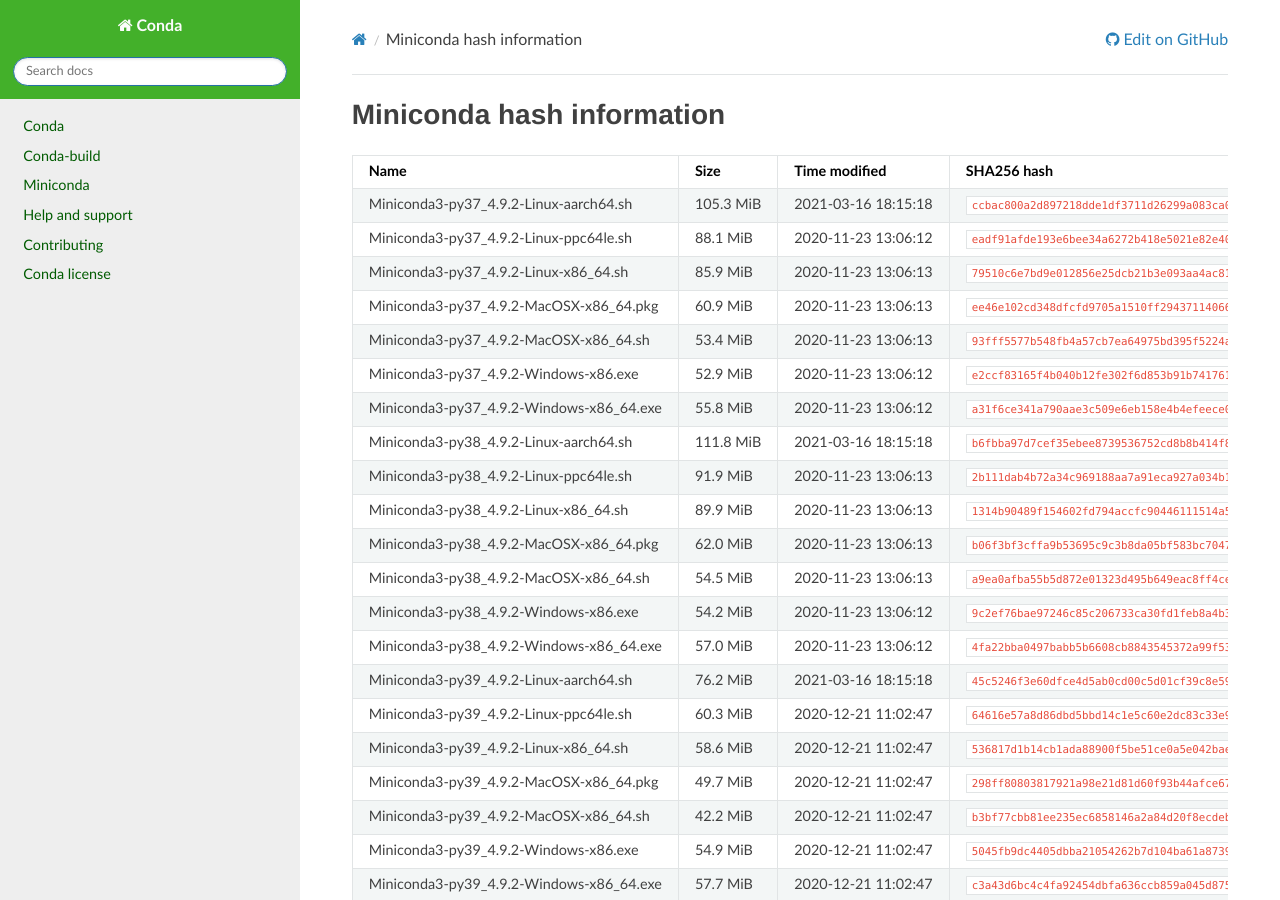
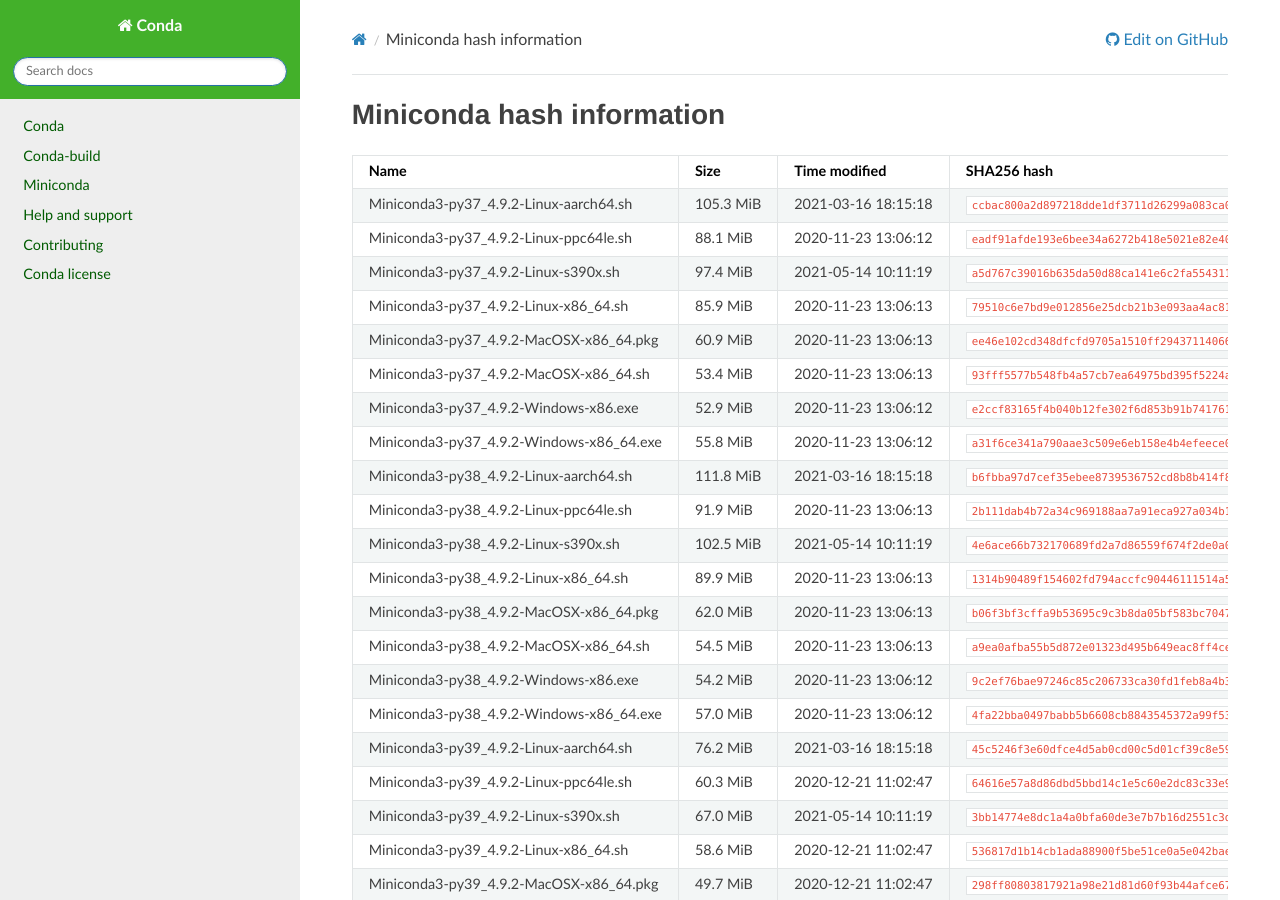
Before and after one commit to conda/conda-docs, a Sphinx documentation site: the page built from docs/source/miniconda_hashes.rst, in a window 1280 px wide and 900 px high. Built offline with Sphinx 7.4.7 and the Read the Docs theme 2.0.0, drawn with Linux system fonts in a browser that asks for light colours.

Commit message:
Adding Miniconda 4.9.2 installers for linux-s390x.

```diff
--- a/docs/source/miniconda.rst
+++ b/docs/source/miniconda.rst
@@ -52,10 +52,13 @@
 
    Python 3.9,`Miniconda3 Linux 64-bit <https://repo.anaconda.com/miniconda/Miniconda3-py39_4.9.2-Linux-x86_64.sh>`_,58.6 MiB,``536817d1b14cb1ada88900f5be51ce0a5e042bae178b5550e62f61e223deae7c``
    ,`Miniconda3 Linux-aarch64 64-bit <https://repo.anaconda.com/miniconda/Miniconda3-py39_4.9.2-Linux-aarch64.sh>`_,76.2 MiB,``45c5246f3e60dfce4d5ab0cd00c5d01cf39c8e59cefa1f053397f37fb13f4410``
+   ,`Miniconda3 Linux-s390x 64-bit <https://repo.anaconda.com/miniconda/Miniconda3-py39_4.9.2-Linux-s390x.sh>`_,67.0 MiB,``3bb14774e8dc1a4a0bfa60de3e7b7b16d2551c3d2075437a29fb1c65355732d6``
    Python 3.8,`Miniconda3 Linux 64-bit <https://repo.anaconda.com/miniconda/Miniconda3-latest-Linux-x86_64.sh>`_,89.9 MiB,``1314b90489f154602fd794accfc90446111514a5a72fe1f71ab83e07de9504a7``
    ,`Miniconda3 Linux-aarch64 64-bit <https://repo.anaconda.com/miniconda/Miniconda3-latest-Linux-aarch64.sh>`_,111.8 MiB,``b6fbba97d7cef35ebee8739536752cd8b8b414f88e237146b11ebf081c44618f``
+   ,`Miniconda3 Linux-s390x 64-bit <https://repo.anaconda.com/miniconda/Miniconda3-latest-Linux-s390x.sh>`_,102.5 MiB,``4e6ace66b732170689fd2a7d86559f674f2de0a0a0fbaefd86ef597d52b89d16``
    Python 3.7,`Miniconda3 Linux 32-bit <https://repo.anaconda.com/miniconda/Miniconda3-latest-Linux-x86.sh>`_,62.7 MiB,``f387eded3fa4ddc3104b7775e62d59065b30205c2758a8b86b4c27144adafcc4``
    ,`Miniconda3 Linux-aarch64 64-bit <https://repo.anaconda.com/miniconda/Miniconda3-py37_4.9.2-Linux-aarch64.sh>`_,105.3 MiB,``ccbac800a2d897218dde1df3711d26299a083ca0beb118edf62cf8f3d9516da8``
+   ,`Miniconda3 Linux-s390x 64-bit <https://repo.anaconda.com/miniconda/Miniconda3-py37_4.9.2-Linux-s390x.sh>`_,97.4 MiB,``a5d767c39016b635da50d88ca141e6c2fa554311c9a2af896644fcbe81f7ce82``
    Python 2.7,`Miniconda2 Linux 64-bit <https://repo.anaconda.com/miniconda/Miniconda2-latest-Linux-x86_64.sh>`_,48.7 MiB,``b820dde1a0ba868c4c948fe6ace7300a252b33b5befd078a15d4a017476b8979``
    ,`Miniconda2 Linux 32-bit <https://repo.anaconda.com/miniconda/Miniconda2-latest-Linux-x86.sh>`_,39.0 MiB,``2e20ac4379ca5262e7612f84ad26b1a2f2782d0994facdecb28e0baf51749979``
 
--- a/docs/source/miniconda_hashes.rst
+++ b/docs/source/miniconda_hashes.rst
@@ -8,6 +8,7 @@
 ========================================  =========  =================== ====================================================================
 Miniconda3-py37_4.9.2-Linux-aarch64.sh    105.3 MiB  2021-03-16 18:15:18  ``ccbac800a2d897218dde1df3711d26299a083ca0beb118edf62cf8f3d9516da8``
 Miniconda3-py37_4.9.2-Linux-ppc64le.sh    88.1 MiB   2020-11-23 13:06:12  ``eadf91afde193e6bee34a6272b418e5021e82e4002fb0717752b0bc669f54937``
+Miniconda3-py37_4.9.2-Linux-s390x.sh      97.4 MiB   2021-05-14 10:11:19  ``a5d767c39016b635da50d88ca141e6c2fa554311c9a2af896644fcbe81f7ce82``
 Miniconda3-py37_4.9.2-Linux-x86_64.sh     85.9 MiB   2020-11-23 13:06:13  ``79510c6e7bd9e012856e25dcb21b3e093aa4ac8113d9aa7e82a86987eabe1c31``
 Miniconda3-py37_4.9.2-MacOSX-x86_64.pkg   60.9 MiB   2020-11-23 13:06:13  ``ee46e102cd348dfcfd9705a1510ff29437114066b070865818628d9a8ea194bb``
 Miniconda3-py37_4.9.2-MacOSX-x86_64.sh    53.4 MiB   2020-11-23 13:06:13  ``93fff5577b548fb4a57cb7ea64975bd395f5224a6f90093e3798a352b09a46e7``
@@ -15,6 +16,7 @@
 Miniconda3-py37_4.9.2-Windows-x86_64.exe  55.8 MiB   2020-11-23 13:06:12  ``a31f6ce341a790aae3c509e6eb158e4b4efeece07a44988d21d54b07d9830af0``
 Miniconda3-py38_4.9.2-Linux-aarch64.sh    111.8 MiB  2021-03-16 18:15:18  ``b6fbba97d7cef35ebee8739536752cd8b8b414f88e237146b11ebf081c44618f``
 Miniconda3-py38_4.9.2-Linux-ppc64le.sh    91.9 MiB   2020-11-23 13:06:13  ``2b111dab4b72a34c969188aa7a91eca927a034b14a87f725fa8d295955364e71``
+Miniconda3-py38_4.9.2-Linux-s390x.sh      102.5 MiB  2021-05-14 10:11:19  ``4e6ace66b732170689fd2a7d86559f674f2de0a0a0fbaefd86ef597d52b89d16``
 Miniconda3-py38_4.9.2-Linux-x86_64.sh     89.9 MiB   2020-11-23 13:06:13  ``1314b90489f154602fd794accfc90446111514a5a72fe1f71ab83e07de9504a7``
 Miniconda3-py38_4.9.2-MacOSX-x86_64.pkg   62.0 MiB   2020-11-23 13:06:13  ``b06f3bf3cffa9b53695c9c3b8da05bf583bc7047d45b0d74492f154d85e317fa``
 Miniconda3-py38_4.9.2-MacOSX-x86_64.sh    54.5 MiB   2020-11-23 13:06:13  ``a9ea0afba55b5d872e01323d495b649eac8ff4ce2ea098fb4c357b6139fe6478``
@@ -22,6 +24,7 @@
 Miniconda3-py38_4.9.2-Windows-x86_64.exe  57.0 MiB   2020-11-23 13:06:12  ``4fa22bba0497babb5b6608cb8843545372a99f5331c8120099ae1d803f627c61``
 Miniconda3-py39_4.9.2-Linux-aarch64.sh    76.2 MiB   2021-03-16 18:15:18  ``45c5246f3e60dfce4d5ab0cd00c5d01cf39c8e59cefa1f053397f37fb13f4410``
 Miniconda3-py39_4.9.2-Linux-ppc64le.sh    60.3 MiB   2020-12-21 11:02:47  ``64616e57a8d86dbd5bbd14c1e5c60e2dc83c33e9b11a2815a1811394484534ab``
+Miniconda3-py39_4.9.2-Linux-s390x.sh      67.0 MiB   2021-05-14 10:11:19  ``3bb14774e8dc1a4a0bfa60de3e7b7b16d2551c3d2075437a29fb1c65355732d6``
 Miniconda3-py39_4.9.2-Linux-x86_64.sh     58.6 MiB   2020-12-21 11:02:47  ``536817d1b14cb1ada88900f5be51ce0a5e042bae178b5550e62f61e223deae7c``
 Miniconda3-py39_4.9.2-MacOSX-x86_64.pkg   49.7 MiB   2020-12-21 11:02:47  ``298ff80803817921a98e21d81d60f93b44afce67aec8ae492d289b13741bcffe``
 Miniconda3-py39_4.9.2-MacOSX-x86_64.sh    42.2 MiB   2020-12-21 11:02:47  ``b3bf77cbb81ee235ec6858146a2a84d20f8ecdeb614678030c39baacb5acbed1``
```
